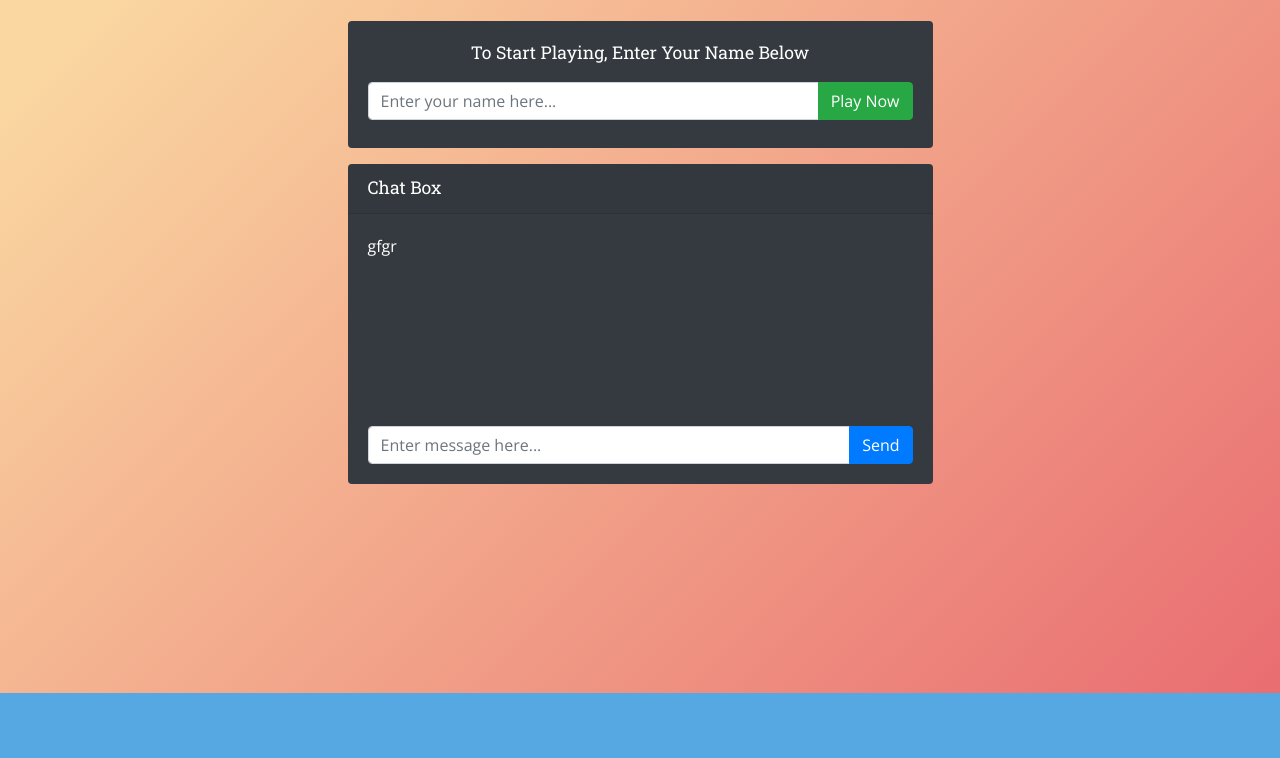
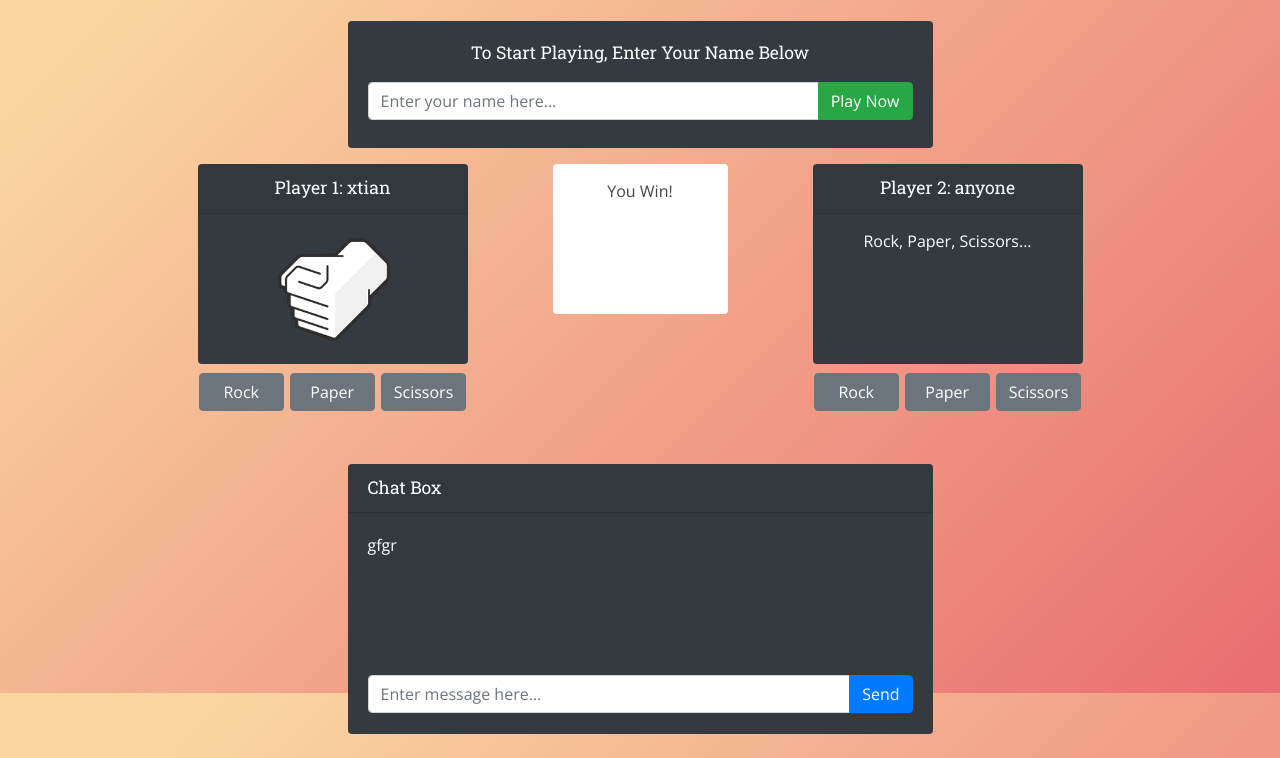
Before and after one commit to xtianares/RPS-Multiplayer, a plain HTML site: page index.html in a window 1280 px wide. Shown: the part 107-865 px from the top of the page. Before the commit the page ends 800 px from the top, so only its background shows below. Drawn offline with nearby package versions, Linux system fonts and the light colour scheme; no server answers.

Commit message:
almost done with game design

```diff
--- a/assets/css/style.css
+++ b/assets/css/style.css
@@ -62,14 +62,34 @@ h1, h2, h3, h4, h5 {
 .container-fluid.but-fixed {
     max-width: 1230px;
 }
-
 .header-img {
     width: 100%;
     max-width: 350px;
 }
+#game-row .card {
+    margin-left: auto;
+    margin-right: auto;
+    max-width: 270px;
+}
+#game-row .card-body {
+    padding-top: 15px;
+    padding-bottom: 15px;
+    height: 150px;
+}
+.pick-img {
+    width: 100%;
+    max-width: 150px;
+}
+.choices {
+    flex-wrap: wrap;
+}
+.choices button {
+    margin: 5px 3px;
+    min-width: 85px;
+}
 
 .chat-box .chat-display {
-    height: 200px;
+    height: 150px;
     overflow-y: auto;
 }
 .chat-box .card-footer {
--- a/assets/javascript/app.js
+++ b/assets/javascript/app.js
@@ -13,17 +13,15 @@ let database = firebase.database(),
     connectionsRef = database.ref("/connections"),
     connectedRef = database.ref(".info/connected");
 
-// When the client's connection state changes...
 connectedRef.on("value", function(snap) {
+    if (snap.val()) {
+        var con = connectionsRef.push(true);
+        con.onDisconnect().remove();
+    }
+});
 
-  // If they are connected..
-  if (snap.val()) {
-
-    // Add user to the connections list.
-    var con = connectionsRef.push(true);
-    // Remove user from the connection list when they disconnect.
-    con.onDisconnect().remove();
-  }
+connectionsRef.on("value", function(snap) {
+    console.log(snap.numChildren())
 });
 
 
--- a/index.html
+++ b/index.html
@@ -26,7 +26,7 @@
 </header> <!-- end #header_wrapper -->
 <main>
     <div class="container-fluid but-fixed">
-        <div class="row justify-content-center">
+        <div id="start-row" class="row justify-content-center">
             <div class="col-sm-10 col-md-8 col-lg-6 mt-3">
                 <div class="card border-0 chat-box text-white bg-dark">
                     <div class="card-body">
@@ -43,8 +43,47 @@
                 </div>
             </div>
         </div>
+        <div id="game-row" class="row justify-content-center text-center">
+            <div class="col-sm-10 col-md-4 col-lg-4 mt-3">
+                <div class="card border-0 chat-box text-white bg-dark mb-1">
+                    <div class="card-header">
+                        <h5 class="card-title mb-0 text-center">Player 1: xtian</h5>
+                    </div>
+                    <div class="card-body">
+                        <img class="pick-img" src="assets/images/rock.png">
+                    </div>
+                </div>
+                <div class="choices d-flex justify-content-center text-center">
+                    <button type="button" class="btn btn-secondary">Rock</button>
+                    <button type="button" class="btn btn-secondary">Paper</button>
+                    <button type="button" class="btn btn-secondary">Scissors</button>
+                </div>
+            </div>
+            <div class="col-sm-1 col-md-2 col-lg-2 mt-3">
+                <div class="card border-0 chat-box">
+                    <div class="card-body">
+                        You Win!
+                    </div>
+                </div>
+            </div>
+            <div class="col-sm-10 col-md-4 col-lg-4 mt-3">
+                <div class="card border-0 chat-box text-white bg-dark mb-1">
+                    <div class="card-header">
+                        <h5 class="card-title mb-0 text-center">Player 2: anyone</h5>
+                    </div>
+                    <div class="card-body">
+                        Rock, Paper, Scissors...
+                    </div>
+                </div>
+                <div class="choices d-flex justify-content-center text-center">
+                    <button type="button" class="btn btn-secondary">Rock</button>
+                    <button type="button" class="btn btn-secondary">Paper</button>
+                    <button type="button" class="btn btn-secondary">Scissors</button>
+                </div>
+            </div>
+        </div>
         <div id="chat-row" class="row justify-content-center">
-            <div class="col-sm-10 col-md-8 col-lg-6 mt-3">
+            <div class="col-sm-10 col-md-8 col-lg-6 mt-5 mb-4">
                 <div class="card border-0 chat-box text-white bg-dark">
                     <div class="card-header">
                         <h5 class="card-title mb-0">Chat Box</h5>
```
Also changed, not shown: assets/images/paper.png (added), assets/images/rock.png (added), assets/images/scissors.png (added).
